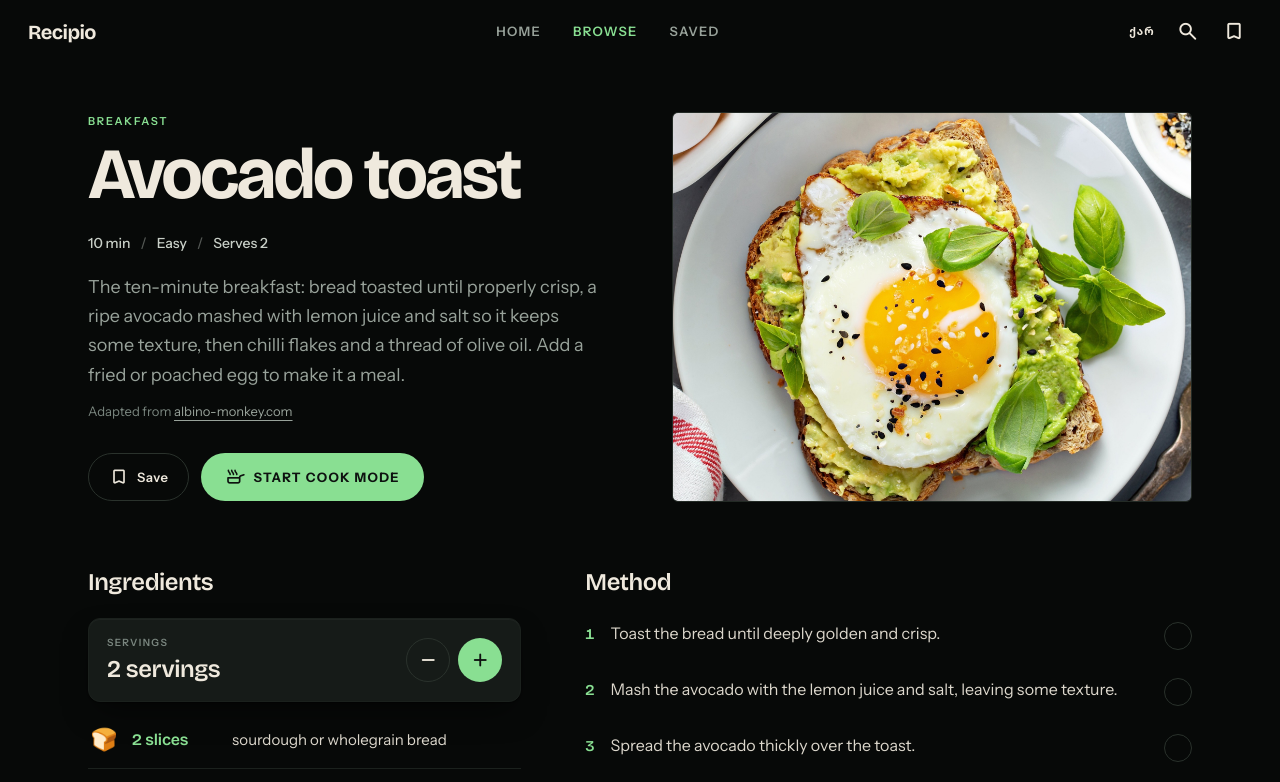
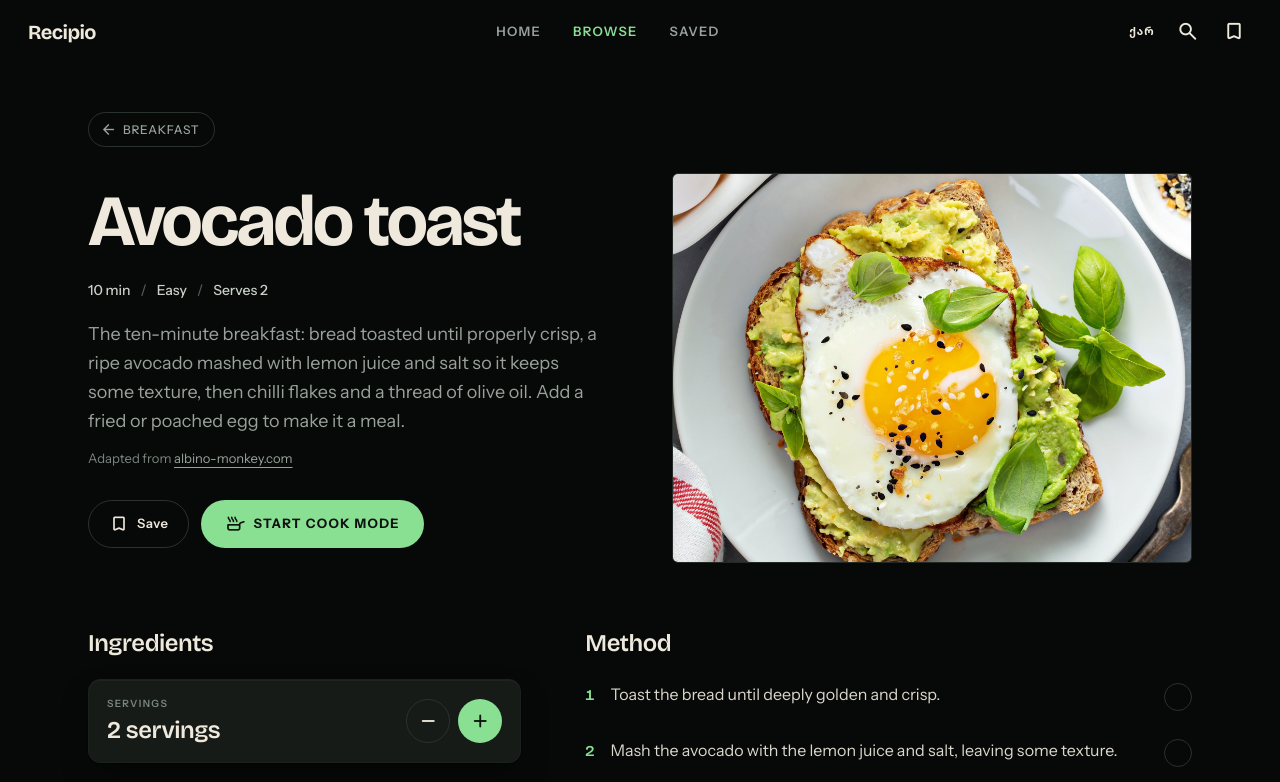
Before and after one commit to ngagua/Recipio, an Angular app: page /recipes/avocado-toast in a window 1280 px wide. Shown: the top 782 px of the page. Built offline with nearby package versions, Linux system fonts and the light colour scheme.

Commit message:
feat: add lastCategory state to track previous category for recipe navigation

```diff
--- a/src/app/core/ui-state.service.ts
+++ b/src/app/core/ui-state.service.ts
@@ -7,4 +7,6 @@ export class UiState {
   readonly barTitle = signal('');
   /** Slug of the recipe being viewed, so the header bookmark button can toggle it. */
   readonly currentRecipe = signal<string | null>(null);
+  /** Slug of the category page the reader was last on, so a recipe filed under several categories links back to that one. */
+  readonly lastCategory = signal<string | null>(null);
 }
--- a/src/app/pages/category/category.ts
+++ b/src/app/pages/category/category.ts
@@ -1,8 +1,9 @@
-import { Component, computed, inject, input, linkedSignal } from '@angular/core';
+import { Component, computed, effect, inject, input, linkedSignal } from '@angular/core';
 import { RouterLink } from '@angular/router';
 import { LangService } from '../../core/lang.service';
 import { RecipeService } from '../../core/recipe.service';
 import { RevealDirective } from '../../core/reveal.directive';
+import { UiState } from '../../core/ui-state.service';
 import { RecipeRow } from '../../shared/recipe-row';
 
 @Component({
@@ -33,6 +34,11 @@ export class CategoryPage {
   });
   protected readonly filtered = computed(() => this.matching(this.filter()));
 
+  constructor() {
+    const ui = inject(UiState);
+    effect(() => ui.lastCategory.set(this.slug()));
+  }
+
   private matching(f: string) {
     if (f === 'All') return this.all();
     if (f === 'Under 30 min') return this.all().filter((r) => r.time <= 30);
--- a/src/app/pages/recipe/recipe.html
+++ b/src/app/pages/recipe/recipe.html
@@ -1,16 +1,15 @@
 @if (recipe(); as r) {
   <article class="wrap pt-[76px] pb-16 md:pt-28 md:pb-24">
+    @if (category(); as c) {
+      <a
+        [routerLink]="lang.link('/category/' + c.slug)"
+        class="mb-[26px] flex w-fit items-center gap-1.5 rounded-full border border-line-2 py-2 pr-[15px] pl-[11px] text-xs font-medium tracking-[0.06em] text-muted uppercase transition-colors hover:border-acid hover:text-bone"
+      >
+        <span class="ms text-[17px]" aria-hidden="true">arrow_back</span>{{ c.name }}
+      </a>
+    }
     <header class="md:grid md:grid-cols-2 md:items-center md:gap-12 lg:gap-16">
       <div>
-        @if (category(); as c) {
-          <p class="eyebrow mb-3">
-            <a
-              [routerLink]="lang.link('/category/' + c.slug)"
-              class="text-acid hover:text-acid-hi"
-              >{{ c.name }}</a
-            >
-          </p>
-        }
         <h1
           class="font-display text-[42px] leading-[0.94] ka:leading-[1.08] font-bold tracking-[-0.04em] text-balance text-bone md:text-[56px] lg:text-[72px]"
         >
--- a/src/app/pages/recipe/recipe.ts
+++ b/src/app/pages/recipe/recipe.ts
@@ -32,9 +32,11 @@ export class RecipePage {
   private readonly ui = inject(UiState);
   protected readonly saved = inject(SavedService);
   protected readonly recipe = computed(() => this.recipes.bySlug(this.slug()));
+  /** Where the back link goes: the category the reader came from if the recipe is filed there, otherwise its first. */
   protected readonly category = computed(() => {
-    const first = this.recipe()?.categories[0];
-    return first && this.recipes.category(first);
+    const categories = this.recipe()?.categories ?? [];
+    const slug = categories.find((c) => c === this.ui.lastCategory()) ?? categories[0];
+    return slug && this.recipes.category(slug);
   });
   /** Phones show one panel at a time; from md both are visible side by side. */
   protected readonly tab = signal<'ingredients' | 'method' | 'nutrition'>('ingredients');
```
